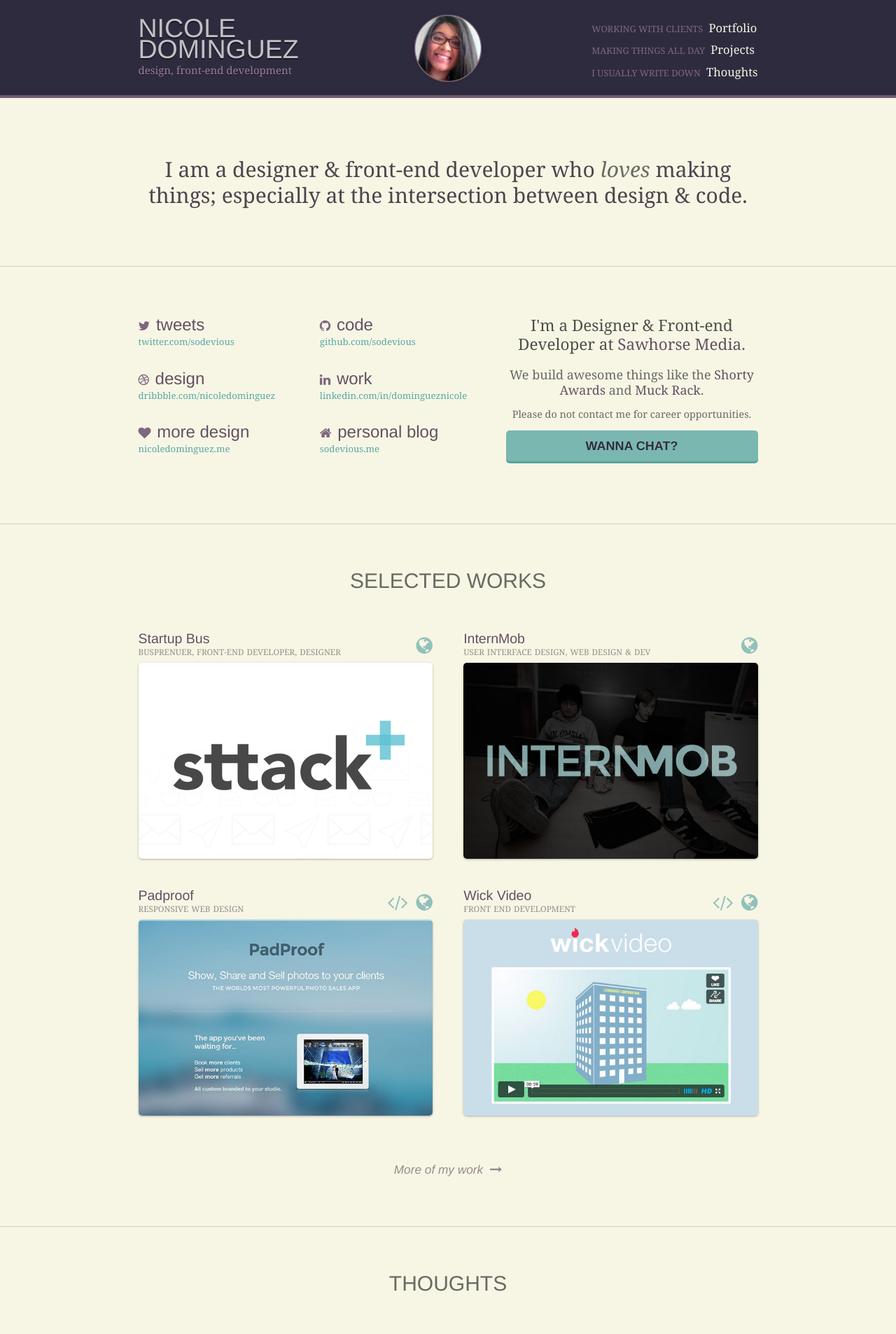
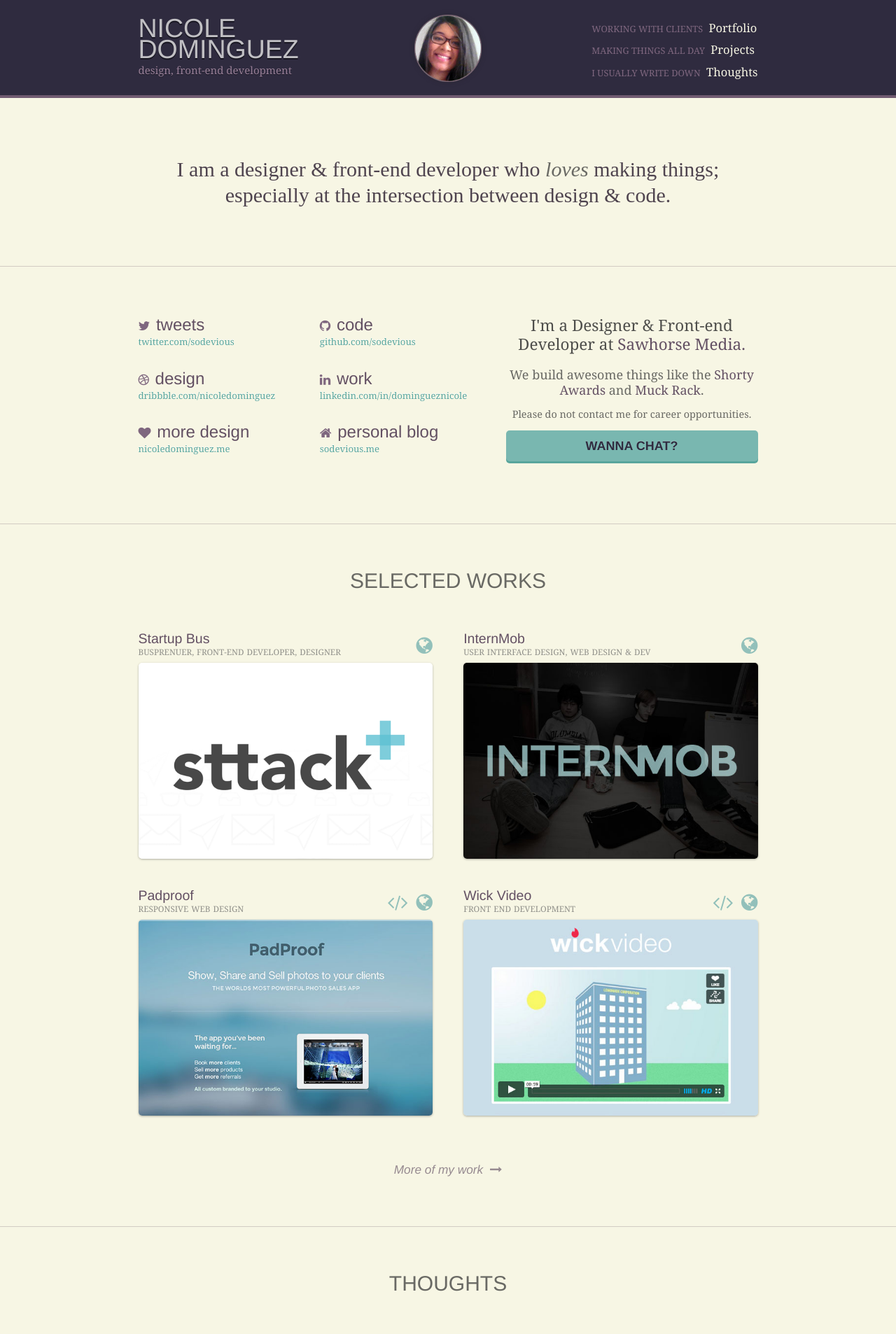
Before and after one commit to sodevious/sodevious.github.io, a Jekyll site: the page built from index.html, in a window 1280 px wide. Shown: the top 1906 px of the page at 70% size. Built offline with Jekyll 4.4.1, drawn with Linux system fonts in a browser that asks for light colours; Markdown is read by kramdown in place of the engine named in the settings.

Commit message:
testing typekit again

```diff
--- a/_includes/footer.html
+++ /dev/null
@@ -1,9 +0,0 @@
-<footer>
-    <div class="container">
-    <p>&copy; 2008-2013 Nicole Dominguez</p>
-    <p><a href="https://github.com/sodevious/sodevious.github.io">Source</a> <a href="/feed.xml">RSS Feed</a> <!-- <a href="#">Colophon</a> <a href="#">Style guide</a>--></p>
-</div>
-</footer>
-{% include analytics.html %}
-</body>
-</html>
--- a/_includes/head.html
+++ b/_includes/head.html
@@ -1,7 +1,10 @@
 <!DOCTYPE html>
 <html>
-<body>
-    <head>
+<head>
+
+    <script type="text/javascript" src="//use.typekit.net/pft1bmg.js"></script>
+    <script type="text/javascript">try{Typekit.load();}catch(e){}</script>
+
     <!-- Meta -->
     <meta charset="utf-8">
     <meta http-equiv="X-UA-Compatible" content="IE=edge,chrome=1">
--- a/_layouts/homepage.html
+++ b/_layouts/homepage.html
@@ -1,5 +1,32 @@
-{% include head.html %}
-{% include header.html %}
+<!DOCTYPE html>
+<html>
+<head>
+    <!-- Meta -->
+    <meta charset="utf-8">
+    <meta http-equiv="X-UA-Compatible" content="IE=edge,chrome=1">
+    <title>{{ page.title }} -- @sodevious</title>
+    <meta name="viewport" content="width=device-width, initial-scale=1, maximum-scale=1">
+    <link rel="shortcut icon" href="/assets/images/favicon.ico">
+    <link rel="alternate" type="application/rss+xml" title="RSS Feed for nicoledominguez.com" href="/feed.xml" />
+    <meta name="description" content="{{ page.excerpt | strip_html | strip_newlines | truncate: 156 }}">
+
+
+    <!-- Stylesheets -->
+    <link rel="stylesheet" href="/assets/stylesheets/app.css">
+    <link rel="stylesheet" href="/assets/vendor/font-awesome.min.css">
+    <link rel="stylesheet" href="/assets/vendor/font-awesome-social.css">
+
+    <!-- Vendor -->
+    <meta name="twitter:card" content="summary">
+    <meta name="twitter:site" content="@sodevious">
+    <meta name="google-site-verification" content="af0x8lMFq5Izj7MNfhrGXiObtaPCSo4QrON2DW8BjIM" />
+
+    <script type="text/javascript" src="//use.typekit.net/kna6wrw.js"></script>
+<script type="text/javascript">try{Typekit.load();}catch(e){}</script>
+</head>
+<body>
+
+	{% include header.html %}
 {% include intro.html %}
 {% include hire-me.html %}
 {% include portfolio.html %}
@@ -9,4 +36,12 @@
 {% include projects.html %}
 {% endcomment %}
 
-{% include footer.html %}
+<footer>
+    <div class="container">
+    <p>&copy; 2008-2013 Nicole Dominguez</p>
+    <p><a href="https://github.com/sodevious/sodevious.github.io">Source</a> <a href="/feed.xml">RSS Feed</a> <!-- <a href="#">Colophon</a> <a href="#">Style guide</a>--></p>
+</div>
+</footer>
+{% include analytics.html %}
+</body>
+</html>
--- a/assets/sass/_site.scss
+++ b/assets/sass/_site.scss
@@ -4,6 +4,7 @@
   font-size: 15px;
   font-family: $sans-font;
   line-height: 21px;
+  font-weight: 400;
 	background: $vanilla;
 	color: $slate;
 }
@@ -103,6 +104,10 @@
     font-family: $serif-font;
     line-height: 1.25em;
     text-transform: none;
+
+
+@include adelle;
+
     color: mix($offBlack, $plum, 40%);
     em { color: $slate; }
     @include at-breakpoint($narrow-tablet) { margin: $gutter/2 0;  font-size: 1.5em; }
--- a/assets/sass/_variables.scss
+++ b/assets/sass/_variables.scss
@@ -13,8 +13,8 @@
 
 $gutter: 25px;
 
-$serif-font: "Adelle", Georgia, serif;
-$sans-font: "Effra", "Proxima Nova", "Helvetica Neue", sans-serif;
+$serif-font: "adelle", Georgia, serif;
+$sans-font: "effra", "Proxima Nova", "Helvetica Neue", sans-serif;
 
 //this is the default number of columns
 $total-columns: 12;
--- a/assets/sass/app.scss
+++ b/assets/sass/app.scss
@@ -2,6 +2,12 @@
 
 // Variables
 @import "variables";
+
+@mixin adelle {
+	font-family: "adelle", serif;
+	font-style: normal;
+	font-weight: 400;
+}
 
 // Vendor
 @import "compass";
--- a/assets/stylesheets/app.css
+++ b/assets/stylesheets/app.css
@@ -156,7 +156,7 @@
   text-transform: uppercase;
   text-align: center;
   font-size: 2em;
-  font-family: "Effra", "Proxima Nova", "Helvetica Neue", sans-serif;
+  font-family: "effra", "Proxima Nova", "Helvetica Neue", sans-serif;
 }
 
 /* line 48, ../sass/_shared.scss */
@@ -188,7 +188,7 @@
 a.nav {
   display: block;
   margin-top: 25px;
-  font-family: "Effra", "Proxima Nova", "Helvetica Neue", sans-serif;
+  font-family: "effra", "Proxima Nova", "Helvetica Neue", sans-serif;
   font-size: 1.15em;
   font-style: italic;
   text-align: center;
@@ -213,26 +213,27 @@
 body {
   -webkit-text-size-adjust: 100%;
   font-size: 15px;
-  font-family: "Effra", "Proxima Nova", "Helvetica Neue", sans-serif;
+  font-family: "effra", "Proxima Nova", "Helvetica Neue", sans-serif;
   line-height: 21px;
+  font-weight: 400;
   background: #f7f6e4;
   color: #696964;
 }
 
-/* line 11, ../sass/_site.scss */
+/* line 12, ../sass/_site.scss */
 header {
   padding: 25px 0 17.5px 0;
   border-bottom: 4px solid #715b71;
   background: #2f2b3f;
 }
-/* line 16, ../sass/_site.scss */
+/* line 17, ../sass/_site.scss */
 header h1 {
   width: 100%;
   float: left;
   margin-right: 1.69492%;
   display: inline;
   padding: 0;
-  font-family: "Effra", "Proxima Nova", "Helvetica Neue", sans-serif;
+  font-family: "effra", "Proxima Nova", "Helvetica Neue", sans-serif;
   font-weight: 400;
   font-size: 2em;
   line-height: 0.80em;
@@ -240,7 +241,7 @@
   text-shadow: 0px 2px 0px #181621;
 }
 @media (min-width: 23em) {
-  /* line 16, ../sass/_site.scss */
+  /* line 17, ../sass/_site.scss */
   header h1 {
     width: 57.62712%;
     float: left;
@@ -249,25 +250,25 @@
   }
 }
 @media (min-width: 40em) {
-  /* line 16, ../sass/_site.scss */
+  /* line 17, ../sass/_site.scss */
   header h1 {
     width: 32.20339%;
     float: left;
     margin-right: 1.69492%;
   }
 }
-/* line 28, ../sass/_site.scss */
+/* line 29, ../sass/_site.scss */
 header h1 a {
   color: #c1c0c4;
 }
-/* line 30, ../sass/_site.scss */
+/* line 31, ../sass/_site.scss */
 header h1 a:hover {
   color: #9c9ba3;
 }
-/* line 34, ../sass/_site.scss */
+/* line 35, ../sass/_site.scss */
 header .tagline {
   display: block;
-  font-family: "Adelle", Georgia, serif;
+  font-family: "adelle", Georgia, serif;
   font-size: 0.4em;
   font-weight: 100;
   margin-top: 8.33333px;
@@ -276,7 +277,7 @@
   text-shadow: 0px 1px 0px #181621;
   color: #998099;
 }
-/* line 46, ../sass/_site.scss */
+/* line 47, ../sass/_site.scss */
 header .avatar {
   width: 32.20339%;
   float: left;
@@ -285,26 +286,26 @@
   height: 80px;
   text-align: center;
 }
-/* line 50, ../sass/_site.scss */
+/* line 51, ../sass/_site.scss */
 header .avatar img {
   width: 7.5em;
   position: relative;
   top: -12.5px;
 }
-/* line 58, ../sass/_site.scss */
+/* line 59, ../sass/_site.scss */
 header .avatar,
 header nav .span {
   display: none;
 }
 @media (min-width: 40em) {
-  /* line 58, ../sass/_site.scss */
+  /* line 59, ../sass/_site.scss */
   header .avatar,
   header nav .span {
     display: inline-block;
   }
 }
 
-/* line 64, ../sass/_site.scss */
+/* line 65, ../sass/_site.scss */
 nav[role="navigation"] {
   margin-top: 12.5px;
   width: 100%;
@@ -313,96 +314,99 @@
   display: inline;
 }
 @media (min-width: 23em) {
-  /* line 64, ../sass/_site.scss */
+  /* line 65, ../sass/_site.scss */
   nav[role="navigation"] {
     margin-top: 0px;
     width: 32.20339%;
     float: right;
     margin-right: 0;
   }
-  /* line 71, ../sass/_site.scss */
+  /* line 72, ../sass/_site.scss */
   nav[role="navigation"] ul {
     float: right;
     text-align: right;
   }
-  /* line 73, ../sass/_site.scss */
+  /* line 74, ../sass/_site.scss */
   nav[role="navigation"] ul li {
     margin-left: 25px;
     line-height: 2.3em;
   }
-  /* line 74, ../sass/_site.scss */
+  /* line 75, ../sass/_site.scss */
   nav[role="navigation"] ul a {
     margin-left: 5px;
   }
 }
-/* line 78, ../sass/_site.scss */
+/* line 79, ../sass/_site.scss */
 nav[role="navigation"] ul {
   margin: 0;
 }
-/* line 79, ../sass/_site.scss */
+/* line 80, ../sass/_site.scss */
 nav[role="navigation"] li {
   display: block;
   font-size: 0.85em;
-  font-family: "Adelle", Georgia, serif;
+  font-family: "adelle", Georgia, serif;
   line-height: 1.5em;
   text-align: left;
   text-transform: uppercase;
   color: #7f677f;
 }
-/* line 88, ../sass/_site.scss */
+/* line 89, ../sass/_site.scss */
 nav[role="navigation"] a {
   font-size: 1.3em;
   text-decoration: none;
   text-transform: capitalize;
   color: #f7f6e4;
 }
-/* line 93, ../sass/_site.scss */
+/* line 94, ../sass/_site.scss */
 nav[role="navigation"] a:hover {
   color: #ebe9bd;
 }
-/* line 95, ../sass/_site.scss */
+/* line 96, ../sass/_site.scss */
 nav[role="navigation"] span {
   display: none;
 }
 @media (min-width: 55em) {
-  /* line 96, ../sass/_site.scss */
+  /* line 97, ../sass/_site.scss */
   nav[role="navigation"] span {
     display: inline;
   }
 }
 
-/* line 100, ../sass/_site.scss */
+/* line 101, ../sass/_site.scss */
 section[role="intro"] h2 {
   margin: 0;
   font-size: 1.15em;
-  font-family: "Adelle", Georgia, serif;
+  font-family: "adelle", Georgia, serif;
   line-height: 1.25em;
   text-transform: none;
+  font-family: "adelle", serif;
+  font-style: normal;
+  font-weight: 400;
   color: #4f444f;
 }
-/* line 107, ../sass/_site.scss */
+/* line 112, ../sass/_site.scss */
 section[role="intro"] h2 em {
   color: #696964;
 }
 @media (min-width: 40em) {
-  /* line 100, ../sass/_site.scss */
+  /* line 101, ../sass/_site.scss */
   section[role="intro"] h2 {
     margin: 12.5px 0;
     font-size: 1.5em;
   }
 }
 @media (min-width: 55em) {
-  /* line 100, ../sass/_site.scss */
+  /* line 101, ../sass/_site.scss */
   section[role="intro"] h2 {
     font-size: 2em;
   }
 }
 
-/* line 113, ../sass/_site.scss */
+/* line 118, ../sass/_site.scss */
 section[role="hire-me"] {
-  font-family: "Adelle", Georgia, serif;
+  font-family: "adelle", Georgia, serif;
 }
-/* line 116, ../sass/_site.scss */
+/* line 121, ../sass/_site.scss */
 section[role="hire-me"] .social-links {
   width: 100%;
   float: left;
@@ -412,14 +416,14 @@
   padding: 0px;
 }
 @media (min-width: 40em) {
-  /* line 116, ../sass/_site.scss */
+  /* line 121, ../sass/_site.scss */
   section[role="hire-me"] .social-links {
     width: 57.62712%;
     float: left;
     margin-right: 1.69492%;
   }
 }
-/* line 122, ../sass/_site.scss */
+/* line 127, ../sass/_site.scss */
 section[role="hire-me"] .social-links li {
   width: 49.15254%;
   float: left;
@@ -429,21 +433,21 @@
   font-size: 1.6em;
   line-height: 1em;
 }
-/* line 127, ../sass/_site.scss */
+/* line 132, ../sass/_site.scss */
 section[role="hire-me"] .social-links li:nth-child(2n) {
   margin-right: 0;
 }
-/* line 128, ../sass/_site.scss */
+/* line 133, ../sass/_site.scss */
 section[role="hire-me"] .social-links li:nth-child(n+5) {
   margin-bottom: 0;
 }
-/* line 130, ../sass/_site.scss */
+/* line 135, ../sass/_site.scss */
 section[role="hire-me"] .social-links a {
-  font-family: "Effra", "Proxima Nova", "Helvetica Neue", sans-serif;
+  font-family: "effra", "Proxima Nova", "Helvetica Neue", sans-serif;
   text-decoration: none;
   color: #635063;
 }
-/* line 134, ../sass/_site.scss */
+/* line 139, ../sass/_site.scss */
 section[role="hire-me"] .social-links a:hover {
   color: #4f444f;
   -webkit-transition: all 0.25s ease-in;
@@ -451,23 +455,23 @@
   -o-transition: all 0.25s ease-in;
   transition: all 0.25s ease-in;
 }
-/* line 139, ../sass/_site.scss */
+/* line 144, ../sass/_site.scss */
 section[role="hire-me"] .social-links i {
   margin-right: 2px;
   font-size: 18px;
   color: #7f677f;
 }
-/* line 144, ../sass/_site.scss */
+/* line 149, ../sass/_site.scss */
 section[role="hire-me"] .social-links span {
   width: 90%;
   display: block;
   overflow: hidden;
   font-size: 0.55em;
-  font-family: "Adelle", Georgia, serif;
+  font-family: "adelle", Georgia, serif;
   text-shadow: 0px -1px 0px white;
   color: #58a59c;
 }
-/* line 152, ../sass/_site.scss */
+/* line 157, ../sass/_site.scss */
 section[role="hire-me"] .social-links span:hover {
   color: #4f444f;
   -webkit-transition: all 0.25s ease-in;
@@ -475,7 +479,7 @@
   -o-transition: all 0.25s ease-in;
   transition: all 0.25s ease-in;
 }
-/* line 159, ../sass/_site.scss */
+/* line 164, ../sass/_site.scss */
 section[role="hire-me"] .looking-for {
   width: 100%;
   float: left;
@@ -483,14 +487,14 @@
   display: inline;
 }
 @media (min-width: 40em) {
-  /* line 159, ../sass/_site.scss */
+  /* line 164, ../sass/_site.scss */
   section[role="hire-me"] .looking-for {
     width: 40.67797%;
     float: right;
     margin-right: 0;
   }
 }
-/* line 163, ../sass/_site.scss */
+/* line 168, ../sass/_site.scss */
 section[role="hire-me"] .looking-for p {
   margin-bottom: 12.5px;
   font-size: 1.2em;
@@ -498,30 +502,30 @@
   text-align: center;
   color: #696964;
 }
-/* line 170, ../sass/_site.scss */
+/* line 175, ../sass/_site.scss */
 section[role="hire-me"] .looking-for .highlight {
   font-size: 1.5em;
   margin-bottom: 20px;
   color: #4e4e4b;
 }
-/* line 175, ../sass/_site.scss */
+/* line 180, ../sass/_site.scss */
 section[role="hire-me"] .looking-for small {
   font-size: 0.8em;
   margin-top: 12.5px;
   display: inline-block;
   line-height: auto;
 }
-/* line 181, ../sass/_site.scss */
+/* line 186, ../sass/_site.scss */
 section[role="hire-me"] .looking-for a {
   color: #635063;
   font-weight: 500;
 }
-/* line 185, ../sass/_site.scss */
+/* line 190, ../sass/_site.scss */
 section[role="hire-me"] .looking-for a.btn {
   display: block;
   padding: 8.33333px;
   font-size: 1.2em;
-  font-family: "Effra", "Proxima Nova", "Helvetica Neue", sans-serif;
+  font-family: "effra", "Proxima Nova", "Helvetica Neue", sans-serif;
   font-weight: 700;
   text-align: center;
   text-decoration: none;
@@ -537,7 +541,7 @@
   -o-border-radius: 5px;
   border-radius: 5px;
 }
-/* line 200, ../sass/_site.scss */
+/* line 205, ../sass/_site.scss */
 section[role="hire-me"] .looking-for a.btn:hover {
   position: relative;
   top: 2px;
@@ -545,12 +549,12 @@
   box-shadow: 0px 3px 0px #46405d;
   background: #585076;
 }
-/* line 212, ../sass/_site.scss */
+/* line 217, ../sass/_site.scss */
 section[role="hire-me"] .avatar img, section[role="hire-me"] .tagline, section[role="hire-me"] nav .span {
   display: none;
 }
 @media (min-width: 46em) {
-  /* line 212, ../sass/_site.scss */
+  /* line 217, ../sass/_site.scss */
   section[role="hire-me"] .avatar img, section[role="hire-me"] .tagline, section[role="hire-me"] nav .span {
     display: inline-block;
   }
@@ -611,7 +615,7 @@
 /* line 18, ../sass/_portfolio.scss */
 section[role="portfolio"] .portfolio-item h3, section[role="projects"] .portfolio-item h3 {
   font-size: 1.3em;
-  font-family: "Effra", "Proxima Nova", "Helvetica Neue", sans-serif;
+  font-family: "effra", "Proxima Nova", "Helvetica Neue", sans-serif;
   line-height: 1em;
   color: #635063;
 }
@@ -648,7 +652,7 @@
 section[role="portfolio"] .post-type, section[role="projects"] .post-type {
   margin: 0 0 5px 0;
   display: block;
-  font-family: "Adelle", Georgia, serif;
+  font-family: "adelle", Georgia, serif;
   font-size: 0.6em;
   text-transform: uppercase;
   word-spacing: 1px;
@@ -673,7 +677,7 @@
   float: left;
   margin-right: 1.69492%;
   display: inline;
-  font-family: "Adelle", Georgia, serif;
+  font-family: "adelle", Georgia, serif;
   font-size: 1.09em;
   line-height: 1.45em;
   margin-bottom: 12.5px;
@@ -842,7 +846,7 @@
   margin-top: 50px;
 }
 
-/* line 220, ../sass/_site.scss */
+/* line 225, ../sass/_site.scss */
 section[role="blog"] article, section[role="blog"] aside {
   width: 100%;
   float: left;
@@ -850,7 +854,7 @@
   display: inline;
 }
 @media (min-width: 40em) {
-  /* line 220, ../sass/_site.scss */
+  /* line 225, ../sass/_site.scss */
   section[role="blog"] article, section[role="blog"] aside {
     width: 83.05085%;
     float: left;
@@ -858,39 +862,39 @@
     margin-left: 11.36364%;
   }
 }
-/* line 225, ../sass/_site.scss */
+/* line 230, ../sass/_site.scss */
 section[role="blog"] h3 {
   margin-bottom: 10px;
-  font-family: "Effra", "Proxima Nova", "Helvetica Neue", sans-serif;
+  font-family: "effra", "Proxima Nova", "Helvetica Neue", sans-serif;
   font-weight: 700;
   font-size: 1.6em;
   word-spacing: 1px;
 }
-/* line 232, ../sass/_site.scss */
+/* line 237, ../sass/_site.scss */
 section[role="blog"] h3 a {
   color: #715b71;
 }
-/* line 235, ../sass/_site.scss */
+/* line 240, ../sass/_site.scss */
 section[role="blog"] p {
   margin: 16.66667px 0;
-  font-family: "Adelle", Georgia, serif;
+  font-family: "adelle", Georgia, serif;
   font-size: 1.1em;
   line-height: 1.6em;
   color: #696964;
 }
-/* line 241, ../sass/_site.scss */
+/* line 246, ../sass/_site.scss */
 section[role="blog"] p:last-child {
   margin: 0;
 }
-/* line 243, ../sass/_site.scss */
+/* line 248, ../sass/_site.scss */
 section[role="blog"] p a {
   border-bottom: 1px dotted rgba(0, 0, 0, 0.2);
 }
-/* line 245, ../sass/_site.scss */
+/* line 250, ../sass/_site.scss */
 section[role="blog"] p a:hover {
   border: 0px;
 }
-/* line 248, ../sass/_site.scss */
+/* line 253, ../sass/_site.scss */
 section[role="blog"] p img {
   margin: 12.5px 0 8.33333px 0;
   -webkit-box-shadow: rgba(0, 0, 0, 0.3) 0 1px 3px;
@@ -903,22 +907,22 @@
   border-radius: 5px;
   width: 100%;
 }
-/* line 254, ../sass/_site.scss */
+/* line 259, ../sass/_site.scss */
 section[role="blog"] a {
   color: #47837d;
 }
-/* line 256, ../sass/_site.scss */
+/* line 261, ../sass/_site.scss */
 section[role="blog"] a:hover {
   color: #58a59c;
 }
-/* line 259, ../sass/_site.scss */
+/* line 264, ../sass/_site.scss */
 section[role="blog"] .meta {
   margin: 8.33333px 0 25px 0;
-  font-family: "Effra", "Proxima Nova", "Helvetica Neue", sans-serif;
+  font-family: "effra", "Proxima Nova", "Helvetica Neue", sans-serif;
   font-size: 0.9em;
   color: #635063;
 }
-/* line 265, ../sass/_site.scss */
+/* line 270, ../sass/_site.scss */
 section[role="blog"] .meta a {
   margin: 0;
   padding-right: 5px;
@@ -928,31 +932,31 @@
   vertical-align: baseline;
   color: #998099;
 }
-/* line 275, ../sass/_site.scss */
+/* line 280, ../sass/_site.scss */
 section[role="blog"] .meta i {
   margin-left: 5px;
   font-size: 0.8em;
 }
-/* line 280, ../sass/_site.scss */
+/* line 285, ../sass/_site.scss */
 section[role="blog"] .single {
   margin-bottom: 25px;
 }
-/* line 283, ../sass/_site.scss */
+/* line 288, ../sass/_site.scss */
 section[role="blog"] .single h3 {
   font-size: 1.8em;
   line-height: 1em;
 }
-/* line 288, ../sass/_site.scss */
+/* line 293, ../sass/_site.scss */
 section[role="blog"] .single ul {
   margin-left: 25px;
 }
-/* line 291, ../sass/_site.scss */
+/* line 296, ../sass/_site.scss */
 section[role="blog"] .single ul li {
   margin: 8.33333px 0;
   font-size: 0.9em;
   list-style-type: disc;
 }
-/* line 299, ../sass/_site.scss */
+/* line 304, ../sass/_site.scss */
 section[role="blog"] aside a {
   padding: 6px;
   font-size: 0.85em;
@@ -965,7 +969,7 @@
   -o-border-radius: 3px;
   border-radius: 3px;
 }
-/* line 309, ../sass/_site.scss */
+/* line 314, ../sass/_site.scss */
 section[role="blog"] aside li {
   width: 100%;
   float: left;
@@ -976,7 +980,7 @@
   word-spacing: 2px;
 }
 @media (min-width: 40em) {
-  /* line 309, ../sass/_site.scss */
+  /* line 314, ../sass/_site.scss */
   section[role="blog"] aside li {
     width: 32.20339%;
     float: left;
@@ -984,7 +988,7 @@
     margin-bottom: 0;
   }
 }
-/* line 315, ../sass/_site.scss */
+/* line 320, ../sass/_site.scss */
 section[role="blog"] aside li:last-child {
   float: right;
   margin-right: 0;
@@ -992,7 +996,7 @@
   display: inline;
 }
 
-/* line 322, ../sass/_site.scss */
+/* line 327, ../sass/_site.scss */
 section[role="projects"] .side-project {
   width: 100%;
   float: left;
@@ -1001,7 +1005,7 @@
   margin-bottom: 25px;
 }
 @media (min-width: 40em) {
-  /* line 322, ../sass/_site.scss */
+  /* line 327, ../sass/_site.scss */
   section[role="projects"] .side-project {
     width: 47.5%;
     float: left;
@@ -1010,44 +1014,44 @@
     margin-bottom: 0;
   }
 }
-/* line 326, ../sass/_site.scss */
+/* line 331, ../sass/_site.scss */
 section[role="projects"] .side-project:last-child {
   float: right;
   margin-right: 0;
   *margin-left: -1em;
   display: inline;
 }
-/* line 328, ../sass/_site.scss */
+/* line 333, ../sass/_site.scss */
 section[role="projects"] .side-project h3 {
   margin-bottom: 8.33333px;
   font-size: 1.3em;
 }
-/* line 332, ../sass/_site.scss */
+/* line 337, ../sass/_site.scss */
 section[role="projects"] .side-project h3 a {
   margin-left: 5px;
   font-size: 0.8em;
   color: #92c0ba;
 }
-/* line 336, ../sass/_site.scss */
+/* line 341, ../sass/_site.scss */
 section[role="projects"] .side-project h3 a:hover {
   color: #58a59c;
 }
-/* line 340, ../sass/_site.scss */
+/* line 345, ../sass/_site.scss */
 section[role="projects"] .side-project p {
   font-size: 1.05em;
-  font-family: "Adelle", Georgia, serif;
+  font-family: "adelle", Georgia, serif;
   line-height: 1.5em;
   color: #696964;
 }
 
-/* line 349, ../sass/_site.scss */
+/* line 354, ../sass/_site.scss */
 footer {
   padding: 12.5px 0 12.5px 0;
-  font-family: "Adelle", Georgia, serif;
+  font-family: "adelle", Georgia, serif;
   border-top: 4px solid #715b71;
   background: #2f2b3f;
 }
-/* line 355, ../sass/_site.scss */
+/* line 360, ../sass/_site.scss */
 footer p {
   font-size: 0.8em;
   color: #7f677f;
@@ -1056,7 +1060,7 @@
   margin-right: 1.69492%;
   display: inline;
 }
-/* line 359, ../sass/_site.scss */
+/* line 364, ../sass/_site.scss */
 footer p:last-child {
   float: right;
   margin-right: 0;
@@ -1064,14 +1068,14 @@
   display: inline;
   text-align: right;
 }
-/* line 362, ../sass/_site.scss */
+/* line 367, ../sass/_site.scss */
 footer a {
   margin-left: 8.33333px;
   font-size: 0.9em;
   text-transform: uppercase;
   color: #929199;
 }
-/* line 367, ../sass/_site.scss */
+/* line 372, ../sass/_site.scss */
 footer a:hover {
   color: #aeb8b9;
 }
```
Also changed, not shown: other parts of _includes/head.html (+0 -2 lines).
